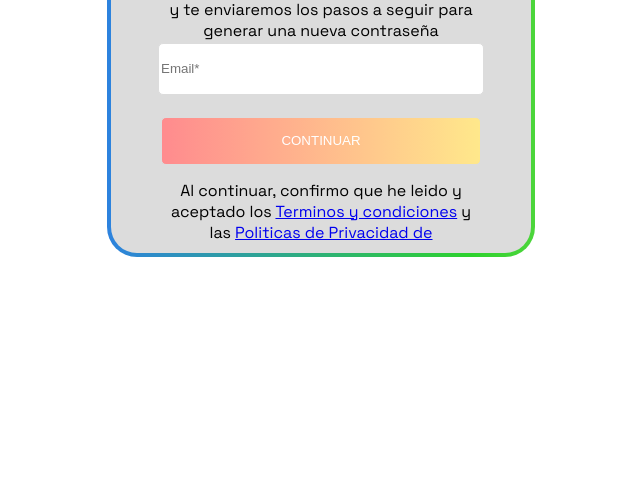
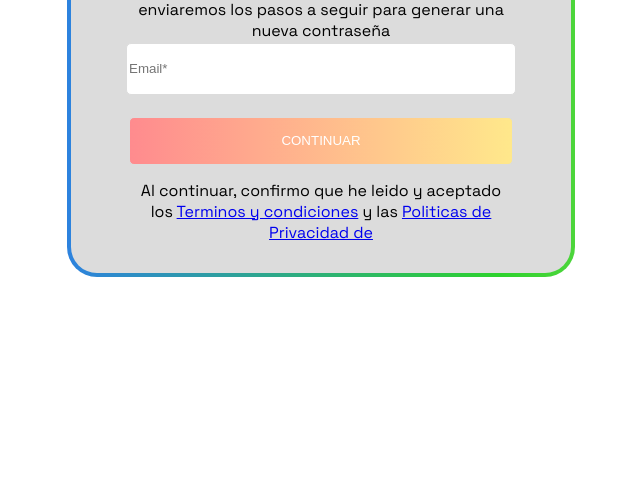
Before and after one commit to SabriFede/TP-INTEGRADOR-GRUPO3, a plain HTML site: page html/recuperar-password.html in a window 1280 px wide. Shown: the part 338-816 px from the top of the page, without its empty margins (319-959 px from the left). Drawn offline with Linux system fonts and the light colour scheme; a web font is replaced by a local one.

Commit message:
corrección del padding en recuperar-password

```diff
--- a/css/estilos-recuperar-password.css
+++ b/css/estilos-recuperar-password.css
@@ -29,8 +29,8 @@ h1, p{
 .formulario {
     position: relative;
     border-radius: 30px;
-    max-width: 50vh;
-    padding: 10px;
+    max-width: 60vh;
+    padding: 30px 10px 30px 10px;
     display: flex;
     flex-direction: column;
     justify-content: center;
--- a/html/recuperar-password.html
+++ b/html/recuperar-password.html
@@ -23,7 +23,7 @@
 
         </form>
 
-        <p>Al continuar, confirmo que he leido y aceptado los <a target="_blank"
+        <p class="terminos-y-condiciones">Al continuar, confirmo que he leido y aceptado los <a target="_blank"
                 href="terminos-y-condiciones.html">Terminos y condiciones</a> y las <a target="_blank"
                 href="politicas-de-privacidad.html">Politicas de Privacidad de</a></p>
     </div>
```
